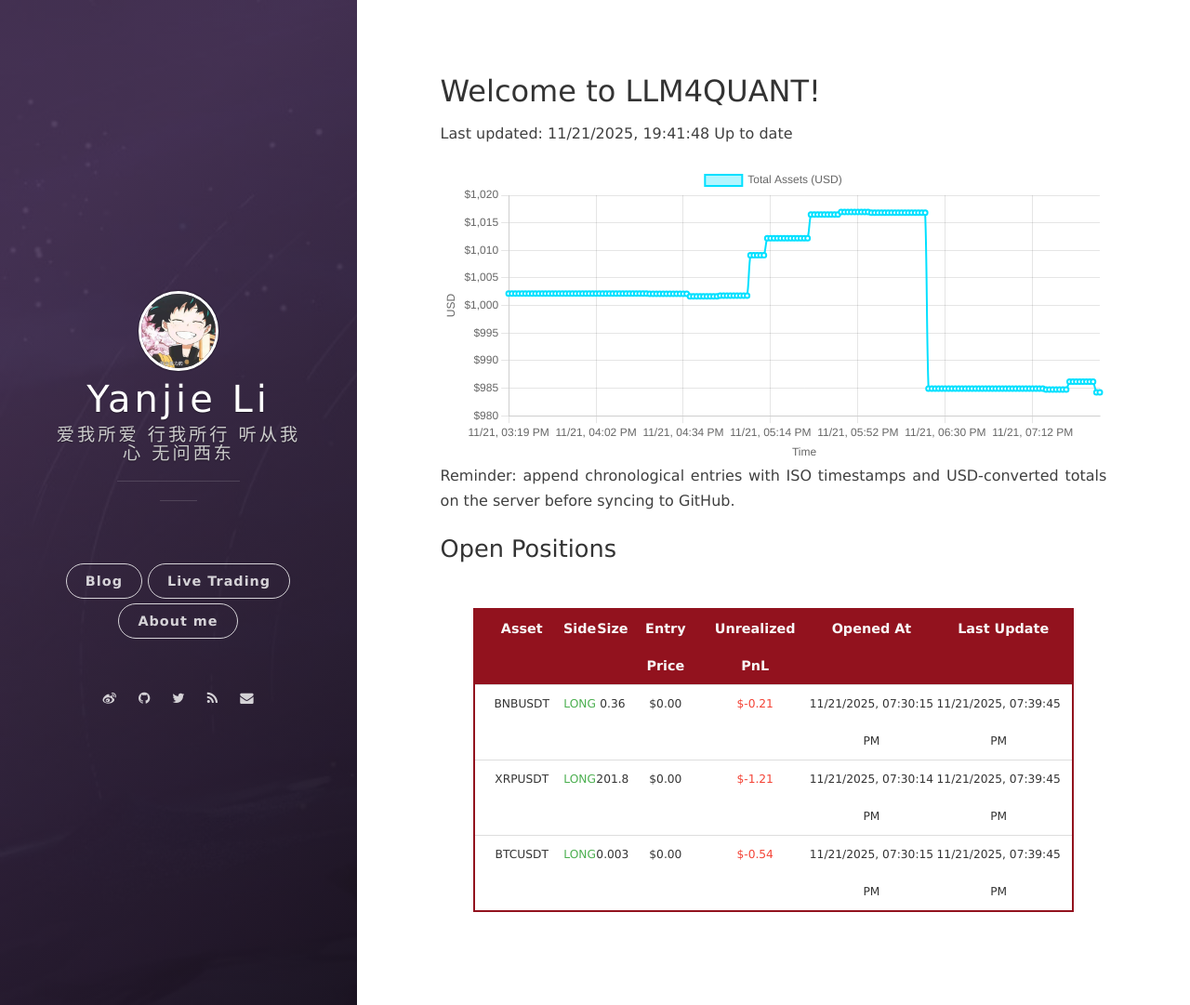
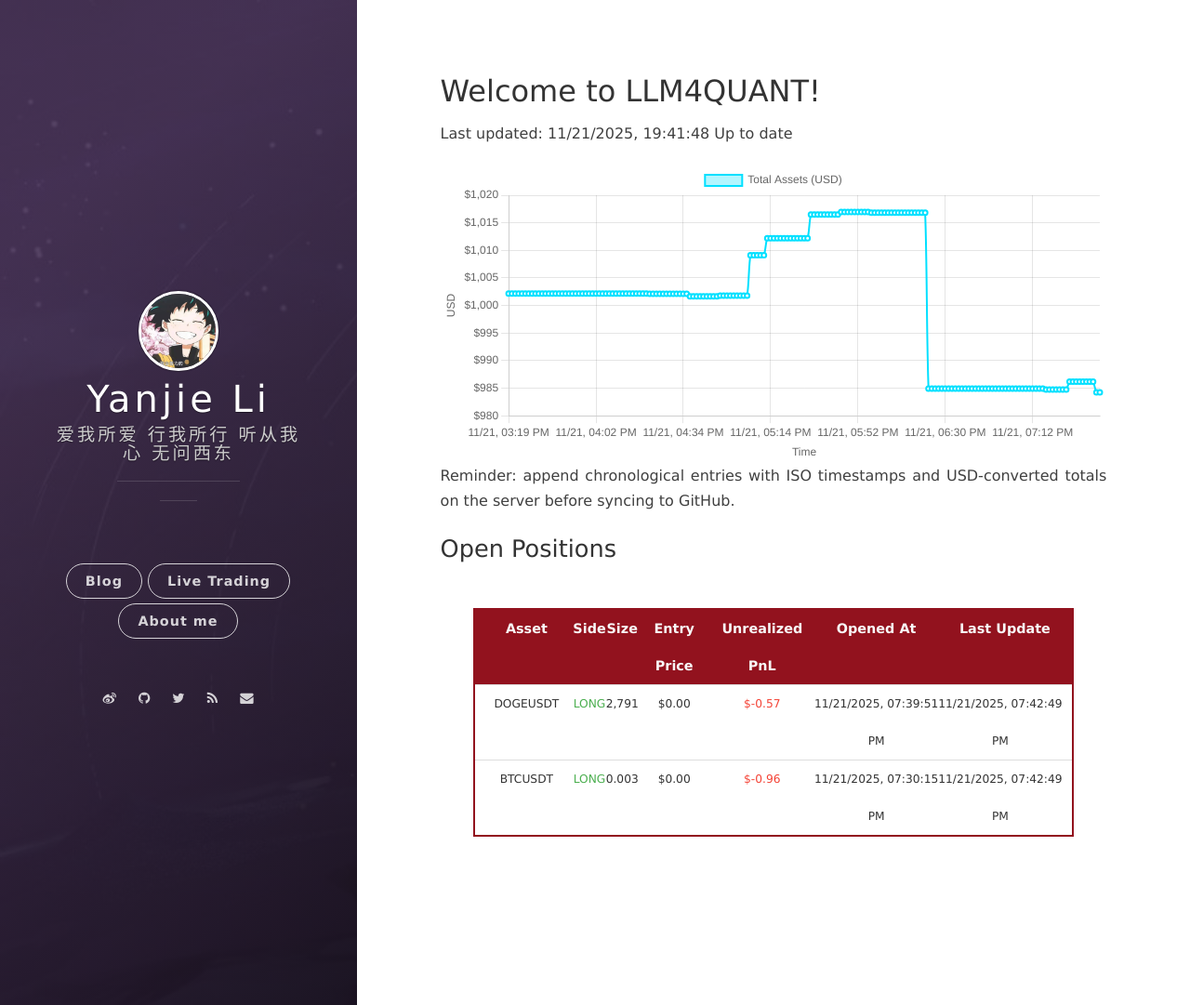
Before and after one commit to leeyegy/leeyegy.github.io, a Jekyll site: the page built from live-trading.html, in a window 1280 px wide and 1081 px high. Shown: the whole window at 93% size. Built offline with Jekyll 4.4.1, drawn with Linux system fonts in a browser that asks for light colours; nearby versions of some CDN libraries.

Commit message:
AccountMonitor: refresh positions 2025-11-22T03:42:49+08:00

```diff
--- a/assets/data/binance/positions.json
+++ b/assets/data/binance/positions.json
@@ -1,29 +1,20 @@
 [
   {
-    "symbol": "BNBUSDT",
+    "symbol": "DOGEUSDT",
     "side": "LONG",
-    "size": 0.36,
+    "size": 2791.0,
     "entryPrice": 0.0,
-    "unrealizedPnl": -0.21397779,
-    "openedAt": "2025-11-22T03:30:15+08:00",
-    "reportedAt": "2025-11-22T03:39:45+08:00"
-  },
-  {
-    "symbol": "XRPUSDT",
-    "side": "LONG",
-    "size": 201.8,
-    "entryPrice": 0.0,
-    "unrealizedPnl": -1.2108,
-    "openedAt": "2025-11-22T03:30:14+08:00",
-    "reportedAt": "2025-11-22T03:39:45+08:00"
+    "unrealizedPnl": -0.56632181,
+    "openedAt": "2025-11-22T03:39:51+08:00",
+    "reportedAt": "2025-11-22T03:42:49+08:00"
   },
   {
     "symbol": "BTCUSDT",
     "side": "LONG",
     "size": 0.003,
     "entryPrice": 0.0,
-    "unrealizedPnl": -0.54111558,
+    "unrealizedPnl": -0.9603,
     "openedAt": "2025-11-22T03:30:15+08:00",
-    "reportedAt": "2025-11-22T03:39:45+08:00"
+    "reportedAt": "2025-11-22T03:42:49+08:00"
   }
 ]
```
